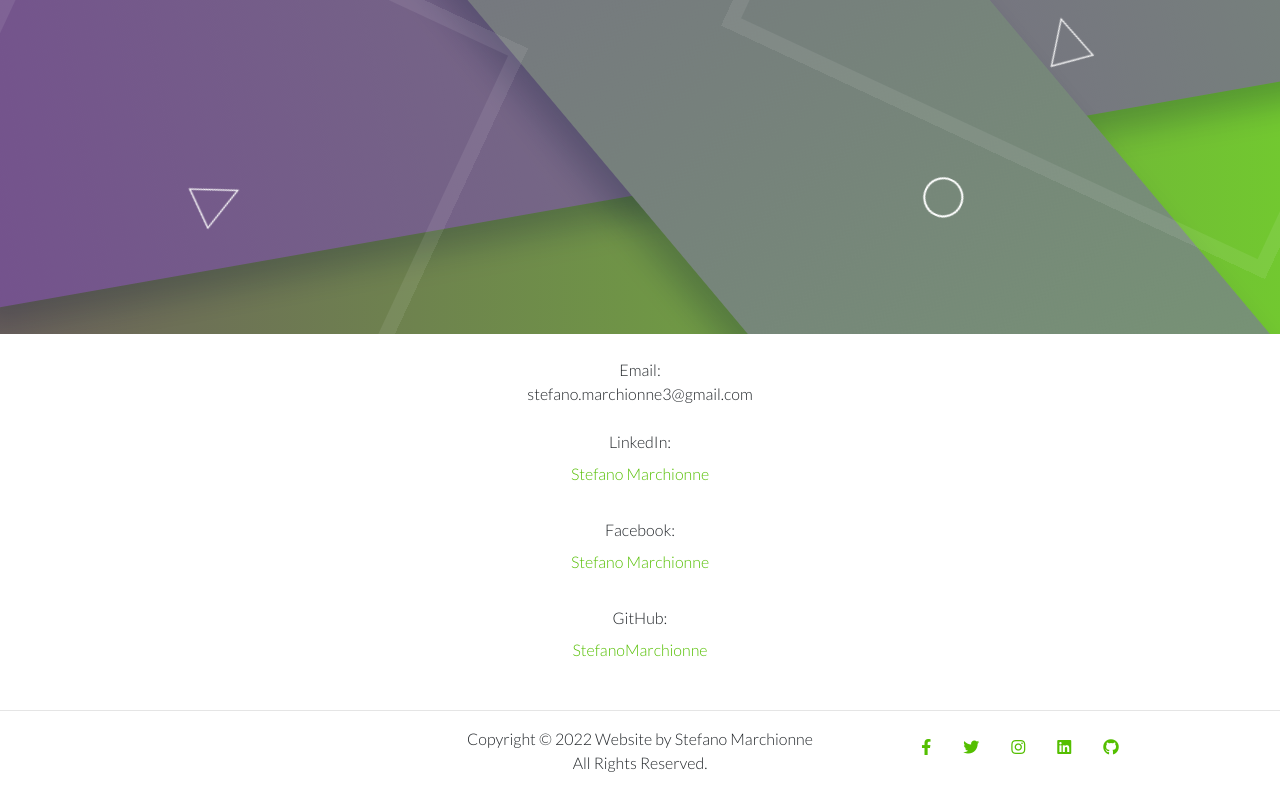
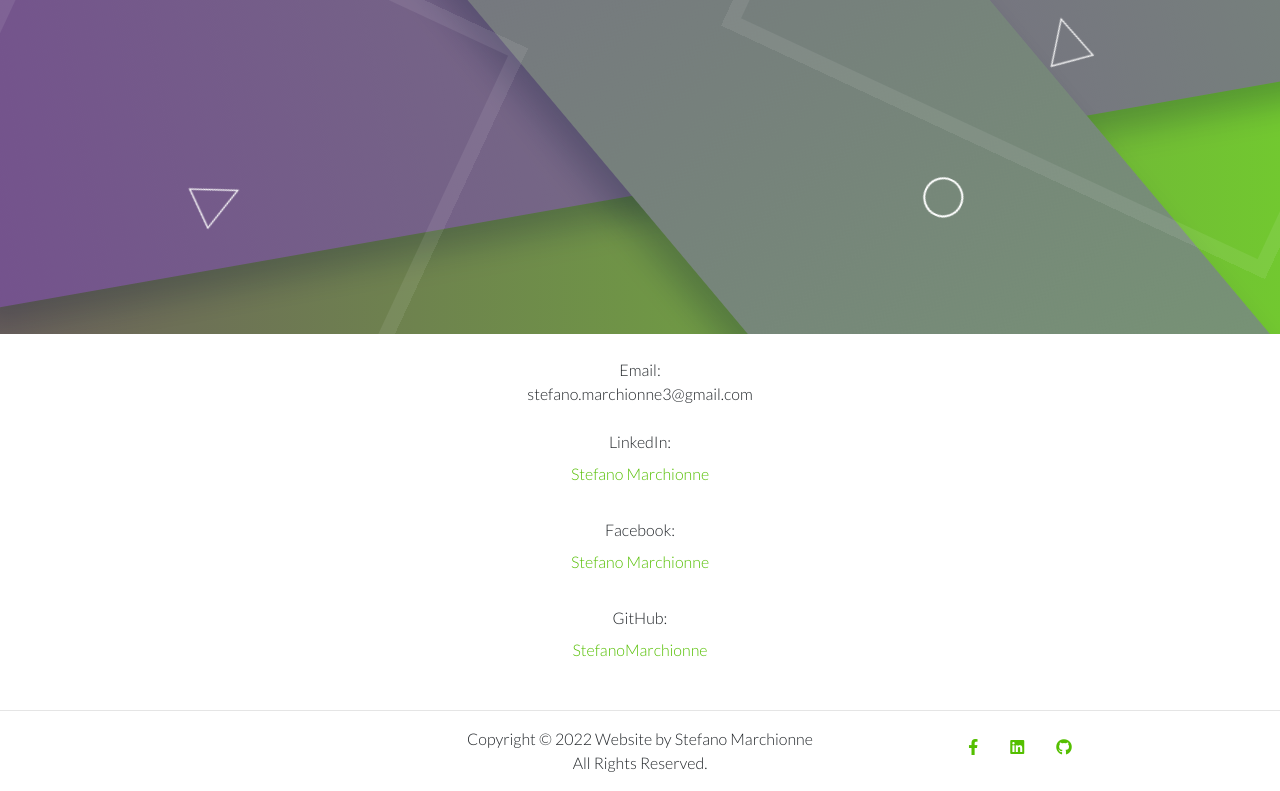
Before and after one commit to StefanoMarchionne/StefanoMarchionne.github.io, a plain HTML site: page contact.html in a window 1280 px wide. Shown: the part 466-1257 px from the top of the page. Drawn offline with nearby package versions, Linux system fonts and the light colour scheme.

Commit message:
Update contact_v3.html

```diff
--- a/contact.html
+++ b/contact.html
@@ -62,9 +62,6 @@
                 LinkedIn: <a class="nav-link" href="https://www.linkedin.com/in/stefano-marchionne-a63041189/">Stefano Marchionne</a><br>
                 Facebook: <a class="nav-link" href="https://www.facebook.com/share/xC6NCVF7xbZ6EMrt/">Stefano Marchionne</a><br>
                 GitHub: <a class="nav-link" href="https://github.com/StefanoMarchionne">StefanoMarchionne</a><br>
-          <!--  Twitter: <a class="nav-link" href="https://twitter.com/SteMarchionne">SteMarchionne</a><br>
-                Instagram: <a class="nav-link" href="https://www.instagram.com/stefano.98/">stefano.98</a><br>
-           -->
             </p>
         </div>
 
@@ -83,10 +80,6 @@
                         <nav class="nav nav-mastfoot justify-content-center">
                             <a class="nav-link" href="https://www.facebook.com/profile.php?id=100009108002903&viewas=">
                                 <i class="fab fa-facebook-f"></i></a>
-                            <a class="nav-link" href="https://twitter.com/SteMarchionne">
-                                <i class="fab fa-twitter"></i></a>
-                            <a class="nav-link" href="https://www.instagram.com/stefano.98/">
-                                <i class="fab fa-instagram"></i></a>
                             <a class="nav-link" href="https://www.linkedin.com/in/stefano-marchionne-a63041189/">
                                 <i class="fab fa-linkedin"></i></a>
                             <a class="nav-link" href="https://github.com/StefanoMarchionne">
```
